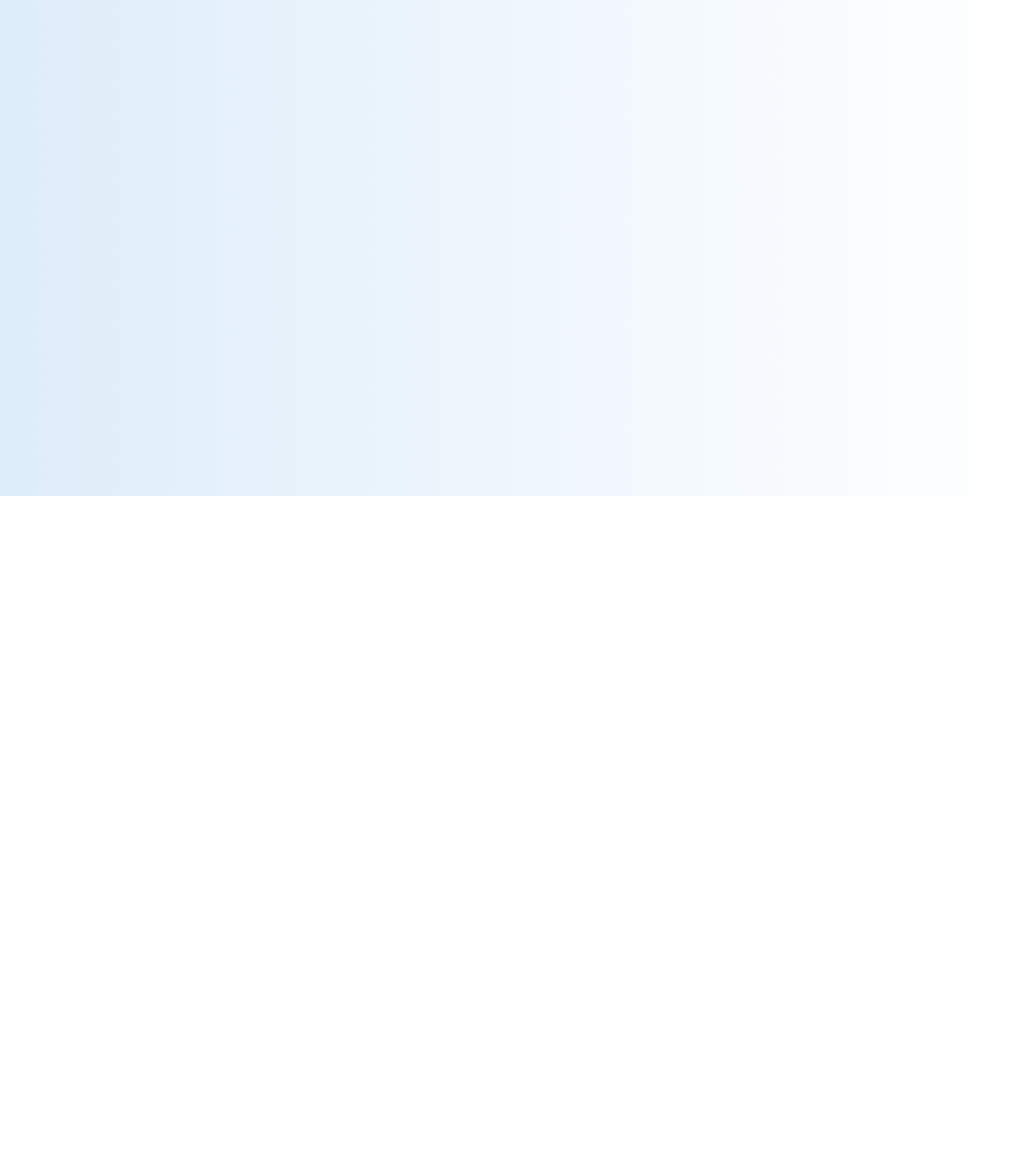
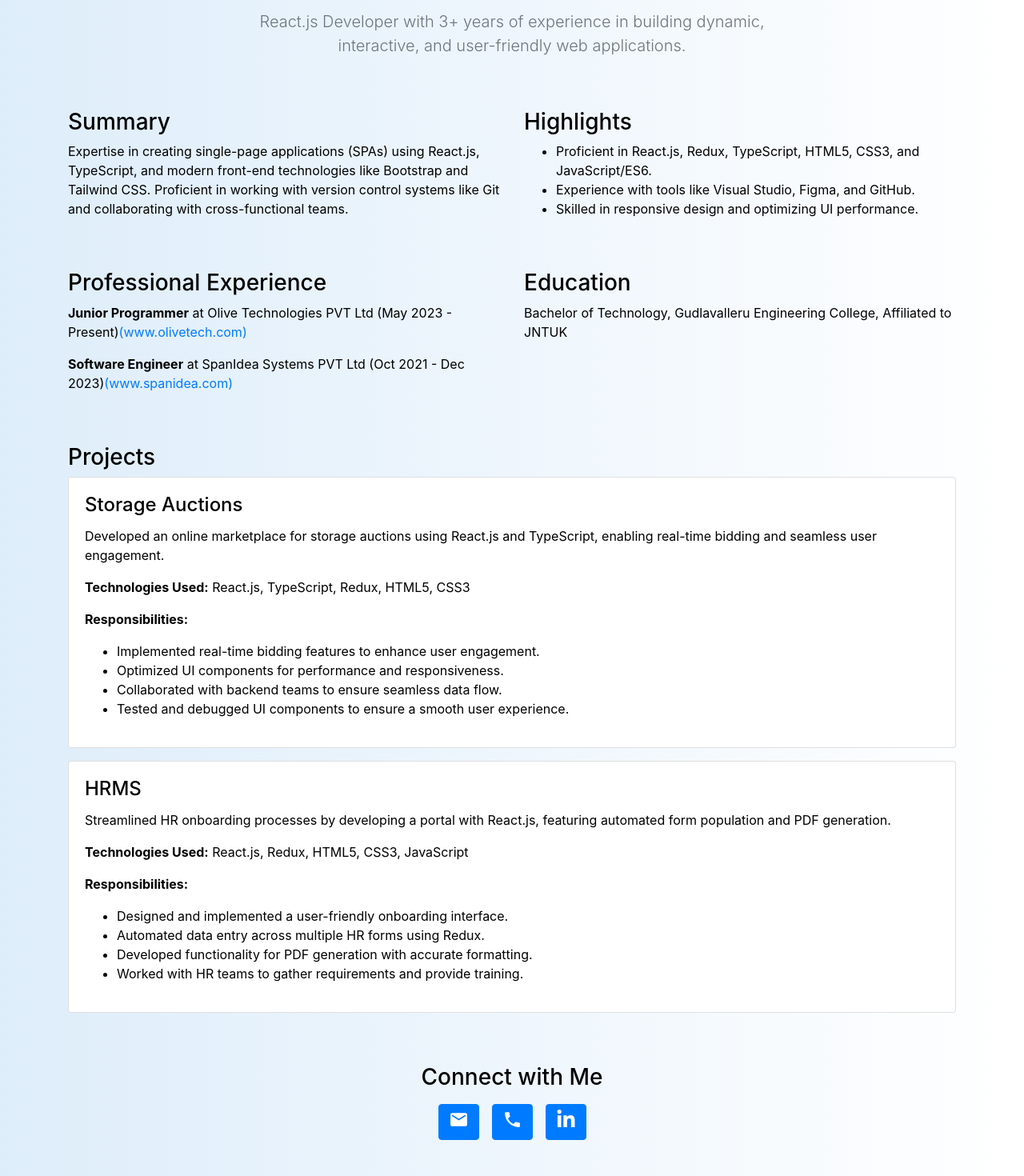
Before and after one commit to MannemBhanuPrakash/Portfolio, a React (Create React App) app: page /about in a window 1280 px wide. Shown: the part 180-1650 px from the top of the page at 80% size. Before the commit the page ends 800 px from the top, so only its background shows below. Built offline with nearby package versions, Linux system fonts and the light colour scheme.

Commit message:
added about page

```diff
--- /dev/null
+++ b/src/pages/About.js
@@ -0,0 +1,110 @@
+
+import React, { useEffect } from 'react';
+import { MdEmail, MdPhone } from 'react-icons/md';
+import { FaLinkedinIn } from "react-icons/fa";
+import AOS from 'aos';
+import 'aos/dist/aos.css';
+
+const About = () => {
+  useEffect(() => {
+    AOS.init({ duration: 2000 });
+  }, []);
+
+  return (
+    <div className="container py-5">
+      <div className="row justify-content-center text-center">
+        <div className="col-md-8">
+          <h1 className="display-4 fw-bold" data-aos="fade-down">Bhanu Prakash Mannem</h1>
+          <p className="lead text-muted" data-aos="fade-up">
+            React.js Developer with 3+ years of experience in building dynamic, interactive, and user-friendly web applications.
+          </p>
+        </div>
+      </div>
+
+      <div className="row mt-5">
+        <div className="col-md-6" data-aos="fade-right">
+          <h3 className="fw-bold">Summary</h3>
+          <>
+            Expertise in creating single-page applications (SPAs) using React.js, TypeScript, and modern front-end technologies like
+            Bootstrap and Tailwind CSS. Proficient in working with version control systems like Git and collaborating with cross-functional teams.
+          </>
+        </div>
+        <div className="col-md-6" data-aos="fade-left">
+          <h3 className="fw-bold">Highlights</h3>
+          <ul>
+            <li>Proficient in React.js, Redux, TypeScript, HTML5, CSS3, and JavaScript/ES6.</li>
+            <li>Experience with tools like Visual Studio, Figma, and GitHub.</li>
+            <li>Skilled in responsive design and optimizing UI performance.</li>
+          </ul>
+        </div>
+      </div>
+
+      <div className="row mt-5">
+        <div className="col-md-6" data-aos="fade-up">
+          <h3 className="fw-bold">Professional Experience</h3>
+          <p><strong>Junior Programmer</strong> at Olive Technologies PVT Ltd (May 2023 - Present)
+            <a href="https://www.olivetech.com" target="_blank" rel="noopener noreferrer" className='text-primary'>(www.olivetech.com)</a></p>
+
+
+          <p><strong>Software Engineer</strong> at SpanIdea Systems PVT Ltd (Oct 2021 - Dec 2023)
+            <a href="https://www.spanidea.com" target="_blank" rel="noopener noreferrer" className='text-primary'>(www.spanidea.com)</a></p>
+          <p></p>
+        </div>
+        <div className="col-md-6" data-aos="fade-up">
+          <h3 className="fw-bold">Education</h3>
+          <p>Bachelor of Technology, Gudlavalleru Engineering College, Affiliated to JNTUK</p>
+        </div>
+      </div>
+
+      <div className="row mt-5">
+        <div className="col-12" >
+          <h3 className="fw-bold" data-aos="zoom-in">Projects</h3>
+          <div className="card mb-3" data-aos="zoom-in">
+            <div className="card-body ">
+              <h4 className="card-title">Storage Auctions</h4>
+              <p className="card-text">
+                Developed an online marketplace for storage auctions using React.js and TypeScript, enabling real-time bidding and seamless
+                user engagement.
+              </p>
+              <p><strong>Technologies Used:</strong> React.js, TypeScript, Redux, HTML5, CSS3</p>
+              <p><strong>Responsibilities:</strong></p>
+              <ul>
+                <li>Implemented real-time bidding features to enhance user engagement.</li>
+                <li>Optimized UI components for performance and responsiveness.</li>
+                <li>Collaborated with backend teams to ensure seamless data flow.</li>
+                <li>Tested and debugged UI components to ensure a smooth user experience.</li>
+              </ul>
+            </div>
+          </div>
+          <div className="card mb-3" data-aos="zoom-in">
+            <div className="card-body">
+              <h4 className="card-title">HRMS</h4>
+              <p className="card-text">
+                Streamlined HR onboarding processes by developing a portal with React.js, featuring automated form population and PDF generation.
+              </p>
+              <p><strong>Technologies Used:</strong> React.js, Redux, HTML5, CSS3, JavaScript</p>
+              <p><strong>Responsibilities:</strong></p>
+              <ul>
+                <li>Designed and implemented a user-friendly onboarding interface.</li>
+                <li>Automated data entry across multiple HR forms using Redux.</li>
+                <li>Developed functionality for PDF generation with accurate formatting.</li>
+                <li>Worked with HR teams to gather requirements and provide training.</li>
+              </ul>
+            </div>
+          </div>
+        </div>
+      </div>
+
+      <div className="row mt-5">
+        <div className="col-12 text-center" data-aos="fade-up">
+          <h3 className="fw-bold">Connect with Me</h3>
+          <a href="mailto:bhanuprakashmannem20@gmail.com" className="btn btn-primary m-2" title='E-Mail' target="_blank" rel="noopener noreferrer"><MdEmail size={25} />          </a>
+          <a href="tel:+918184959300" className="btn btn-primary m-2 " title='Mobile' ><MdPhone size={25} /></a>
+          <a href="https://www.linkedin.com/in/mannem-bhanuprakash-bb4954133" title='LinkedIn' className="btn btn-primary m-2" target="_blank" rel="noopener noreferrer"><FaLinkedinIn size={25} />          </a>
+        </div>
+      </div>
+    </div>
+  );
+};
+
+export default About;
--- a/src/router/Routes.js
+++ b/src/router/Routes.js
@@ -1,5 +1,6 @@
 import { BrowserRouter, Routes, Route } from 'react-router-dom';
 import Home from '../pages/Home';
+import About from '../pages/About';
 
 export default function Router() {
   return (
@@ -7,6 +8,8 @@ export default function Router() {
       <Routes>
         <Route path='/' index element={<Home />} />
         <Route path='/home' element={<Home />} />
+        <Route path='/about' element={<About />} />
+
       </Routes>
     </BrowserRouter>
   )
```
Lines whose indentation alone changed are shown as unchanged.
